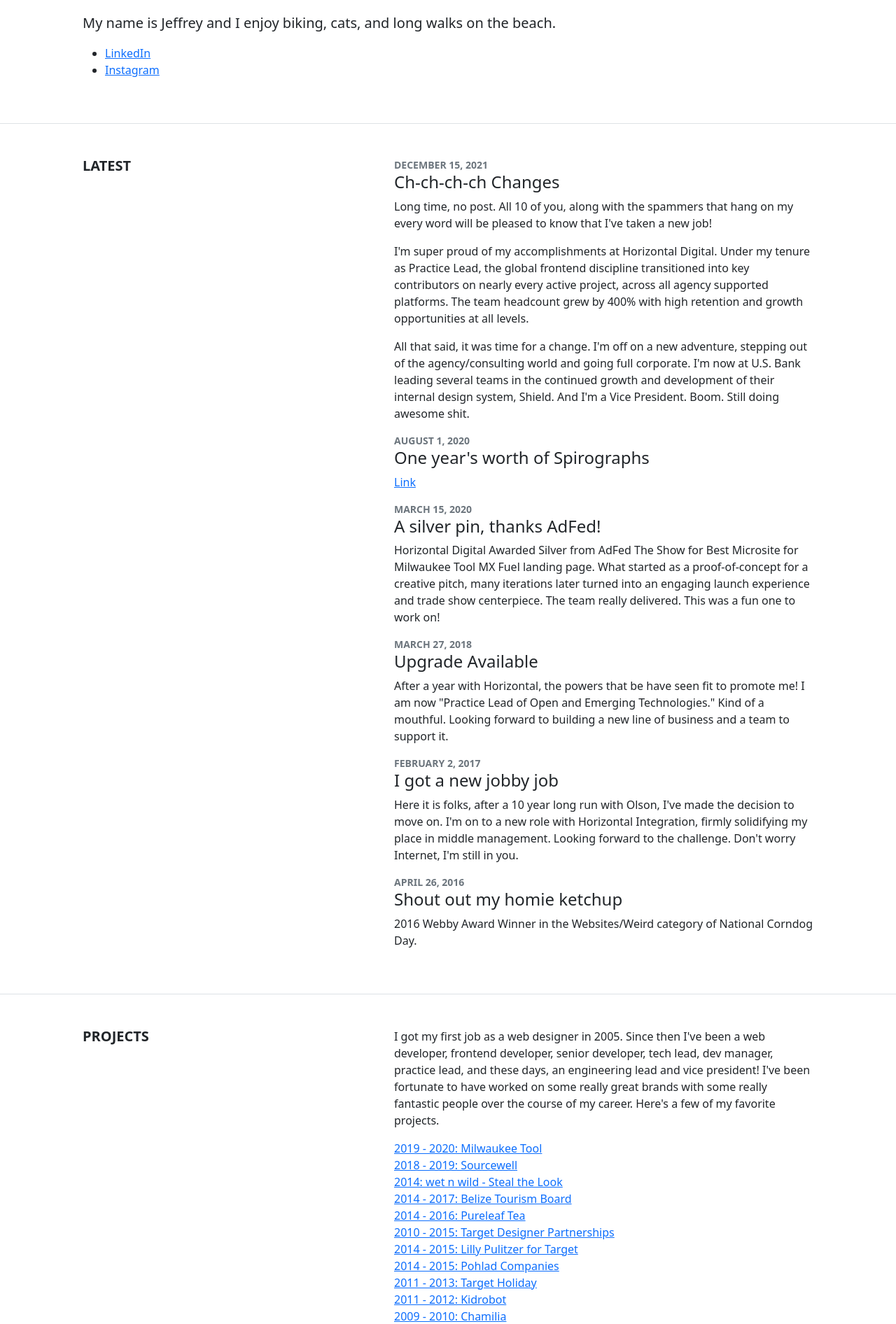
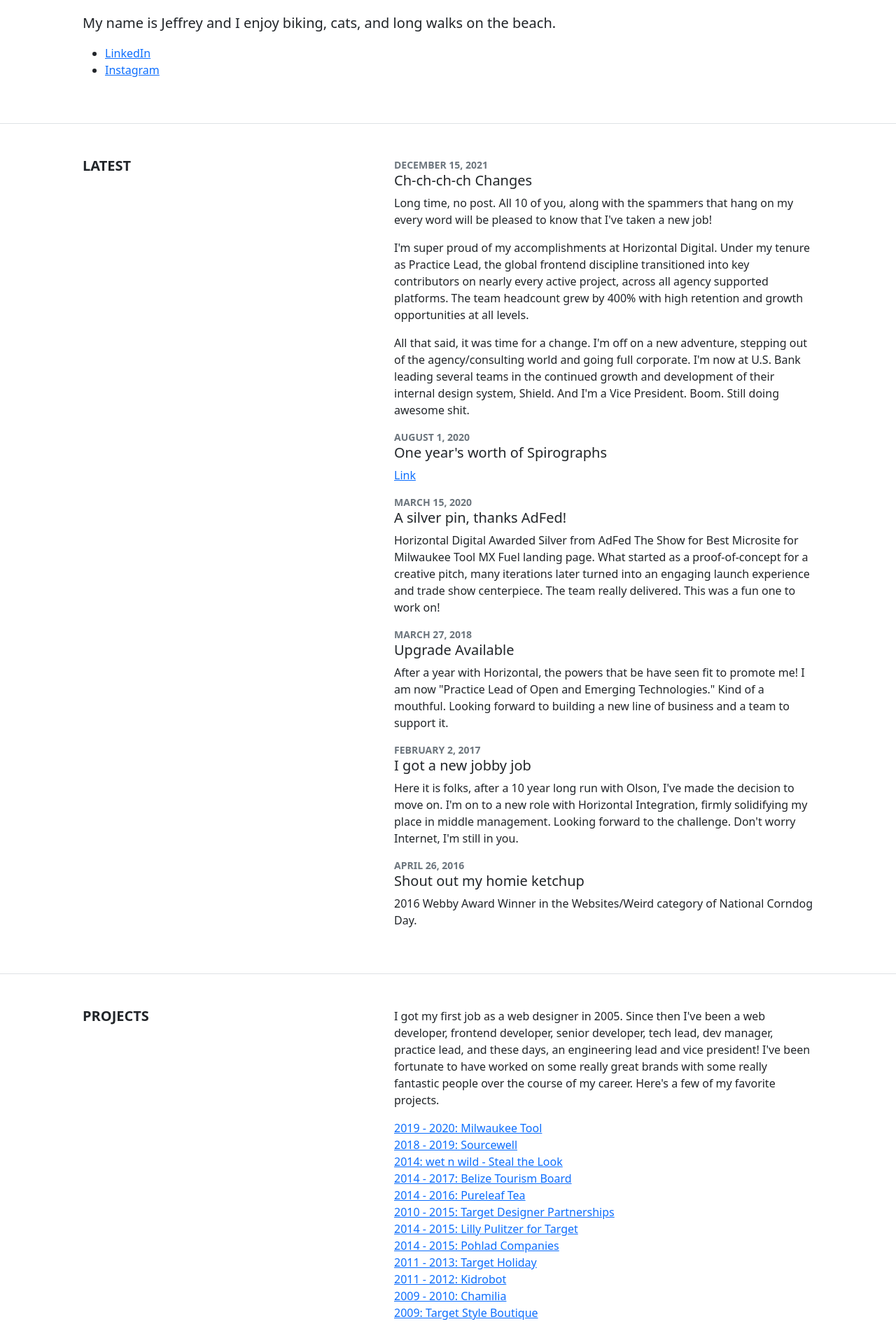
Before and after one commit to jeffreyisham/jeffreyisham.github.io, a Jekyll site: the page built from index.html, in a window 1280 px wide. Shown: the part 539-2431 px from the top of the page at 70% size. Built offline with Jekyll 4.4.1, drawn with Linux system fonts in a browser that asks for light colours.

Commit message:
Update home.html

```diff
--- a/_layouts/home.html
+++ b/_layouts/home.html
@@ -35,7 +35,7 @@
               {% for post in site.posts %}
                 <li class="post">
                   <div class="small text-uppercase fw-bold text-muted">{{ post.date | date: "%B" }} {{ post.date | date: "%d" | plus:'0' }}, {{ post.date | date: "%Y" }}</div>
-                  <h3 class="h4 fw-normal"><!--a href="{{ post.url }}" title="{{ post.title }}"-->{{ post.title }}<!--/a--></h3>
+                  <h3 class="h5 fw-normal"><!--a href="{{ post.url }}" title="{{ post.title }}"-->{{ post.title }}<!--/a--></h3>
                   <div>
                      {{ post.content }}
                   </div>
```
